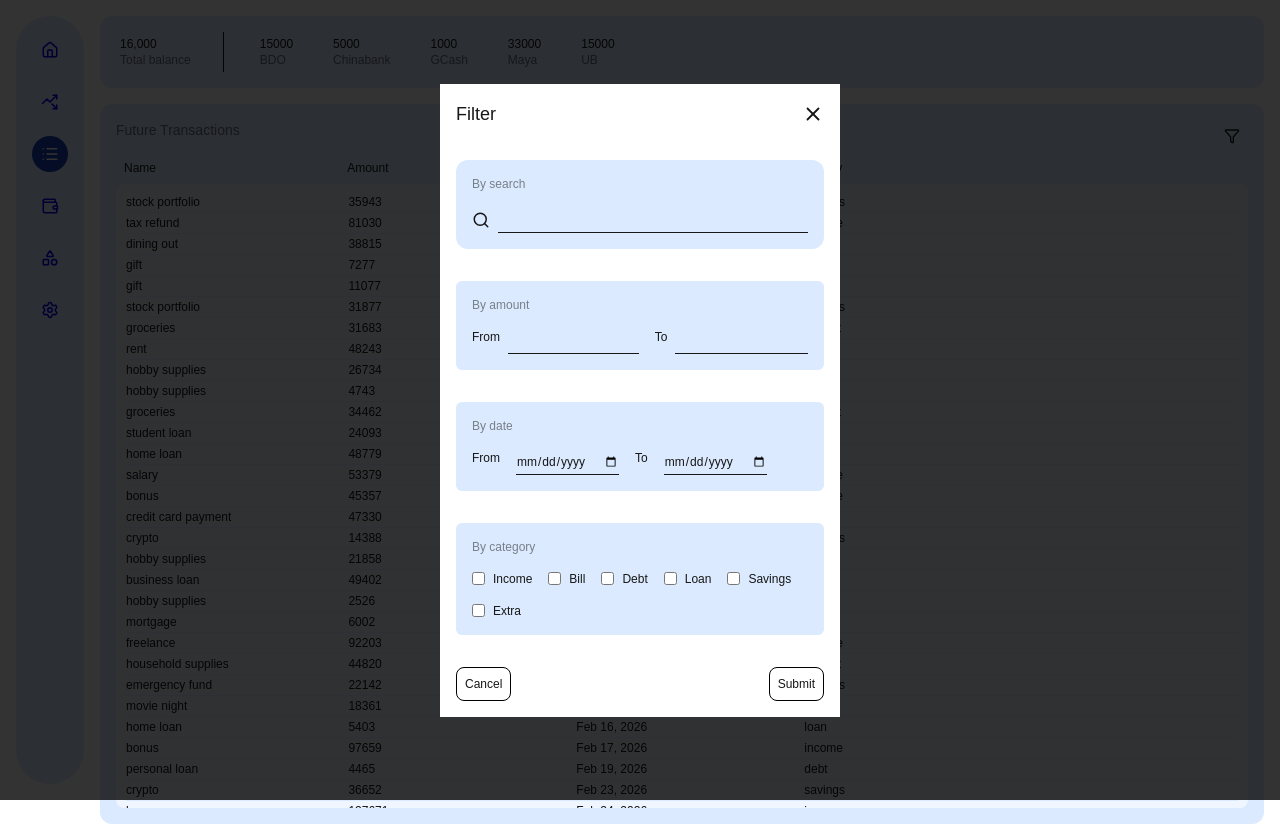
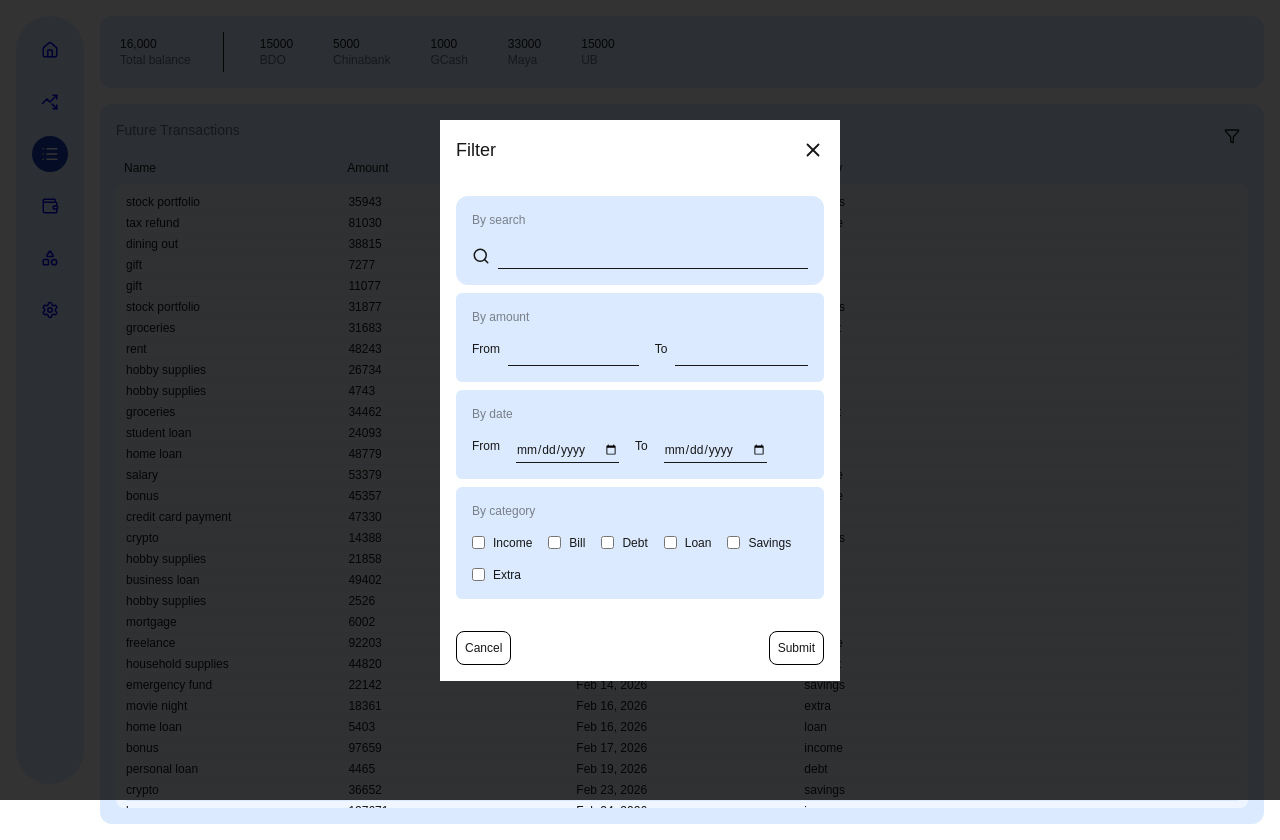
Before and after one commit to nathanelcorpuz/orium-finance-manager, a Next.js app: page /transactions in a window 1280 px wide. Both pictures are taken after a click on the button 1232 px from the left and 136 px from the top of the page. Built offline with nearby package versions, Linux system fonts and the light colour scheme.

Commit message:
transactions ui

```diff
--- a/app/transactions/_components/FilterModal.tsx
+++ b/app/transactions/_components/FilterModal.tsx
@@ -26,7 +26,7 @@ export default function FilterModal({
             <X size={22} />
           </button>
         </div>
-        <div className="p-4 flex flex-col gap-8">
+        <div className="p-4 flex flex-col gap-2">
           <SearchSection />
           <div className="flex flex-col p-4 bg-blue-100 rounded-md gap-4">
             <p className="opacity-50">By amount</p>
```
